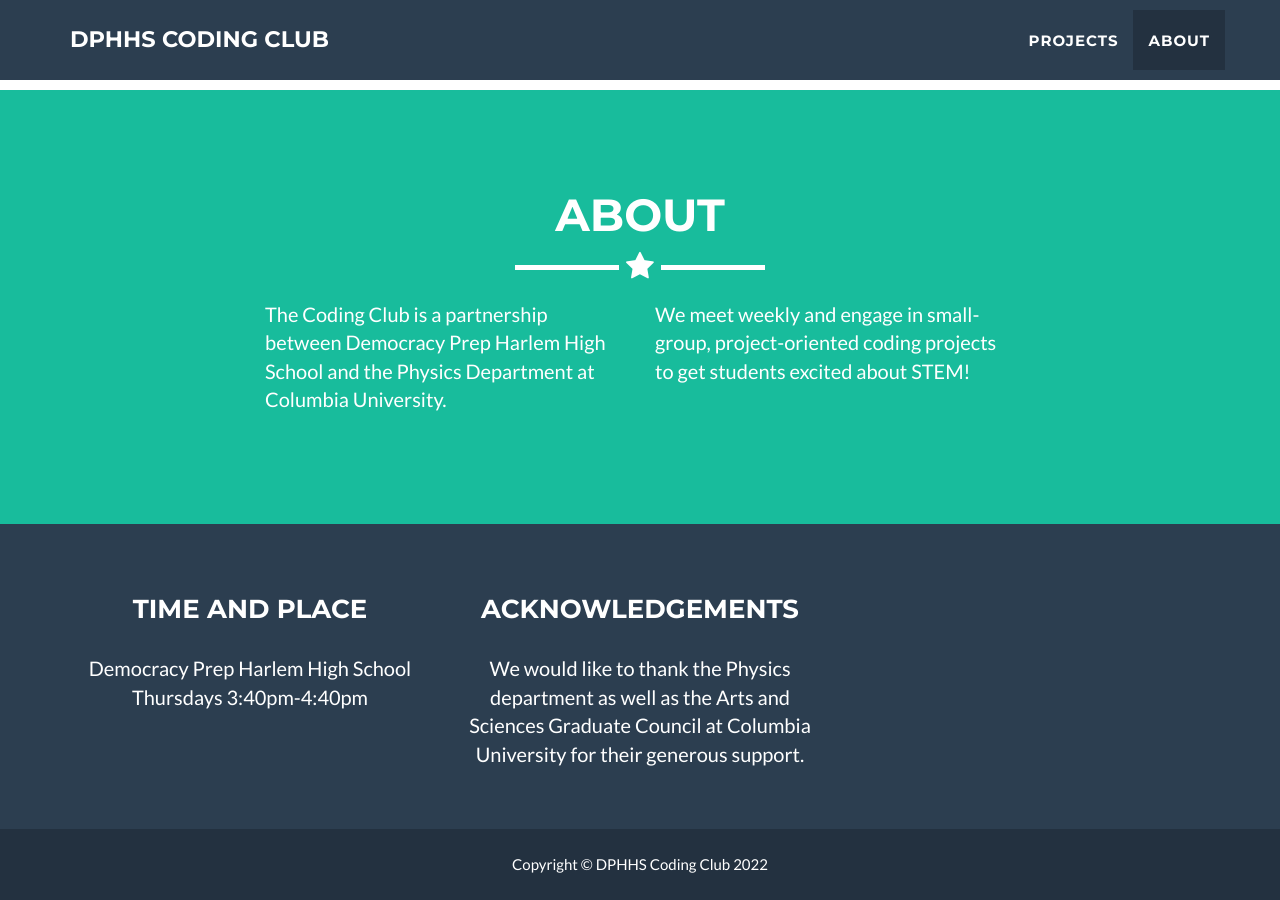
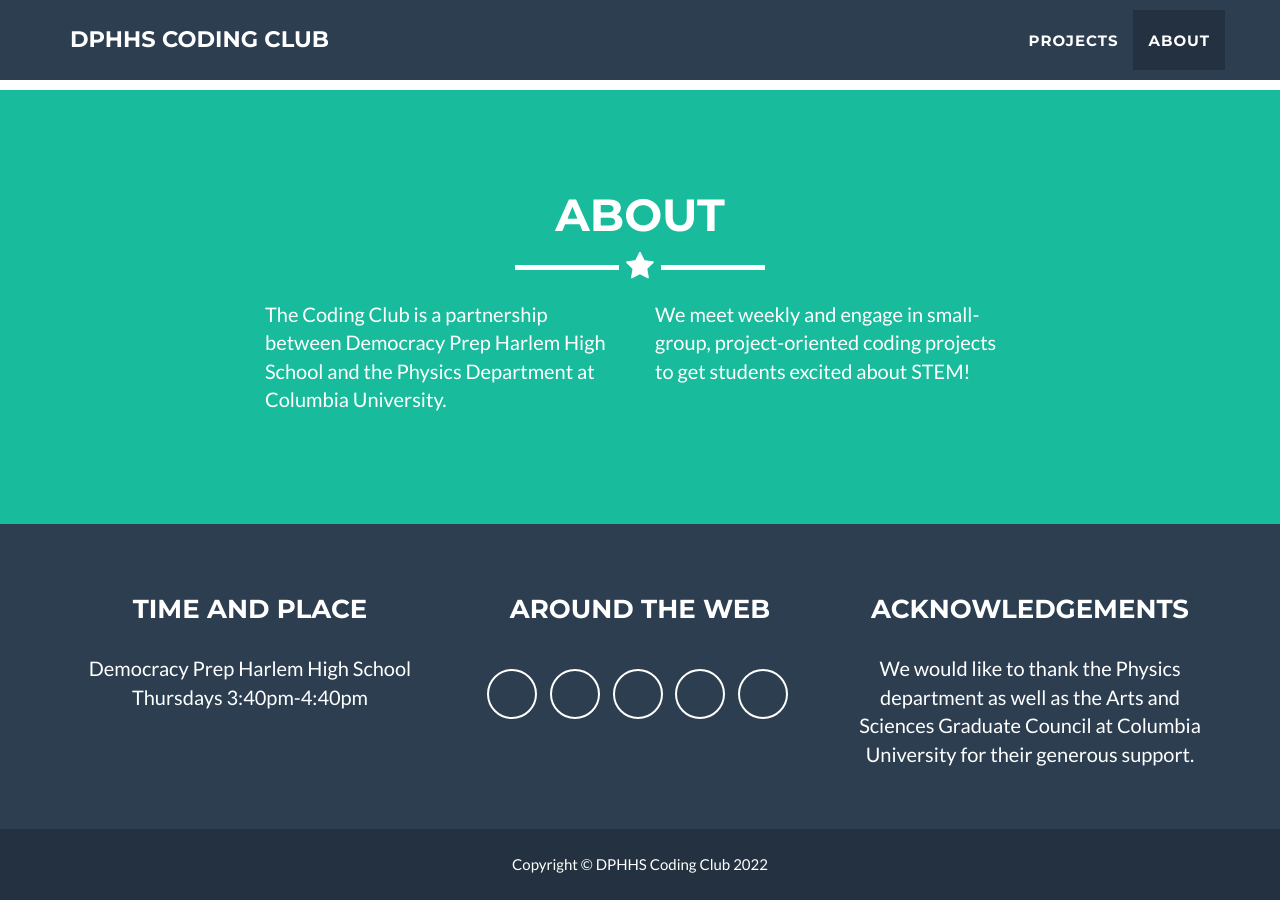
Before and after one commit to DPHHSCodingClub/DPHHSCodingClub.github.io, a Jekyll site: the page built from _posts/2022-09-19-wordle.markdown, in a window 1280 px wide and 900 px high, scrolled down 1208 px. Built offline with Jekyll 4.4.1, drawn with Linux system fonts in a browser that asks for light colours.

Commit message:
Update footer.html

```diff
--- a/_includes/footer.html
+++ b/_includes/footer.html
@@ -10,6 +10,17 @@
             {{ adress.line }} <br>
             {% endfor %}
           </p>
+        </div>
+        <div class="footer-col col-md-4">
+          <h3>{{ site.footer.social }}</h3>
+          <ul class="list-inline">
+            {% for network in site.social %}
+            <li>
+              <a href="{{ network.url }}" class="btn-social btn-outline"><i
+                  class="fa-brands fa-fw fa-{{ network.title }}"></i></a>
+            </li>
+            {% endfor %}
+          </ul>
         </div>
         <div class="footer-col col-md-4">
           <h3>{{ site.footer.credits }}</h3>
```
